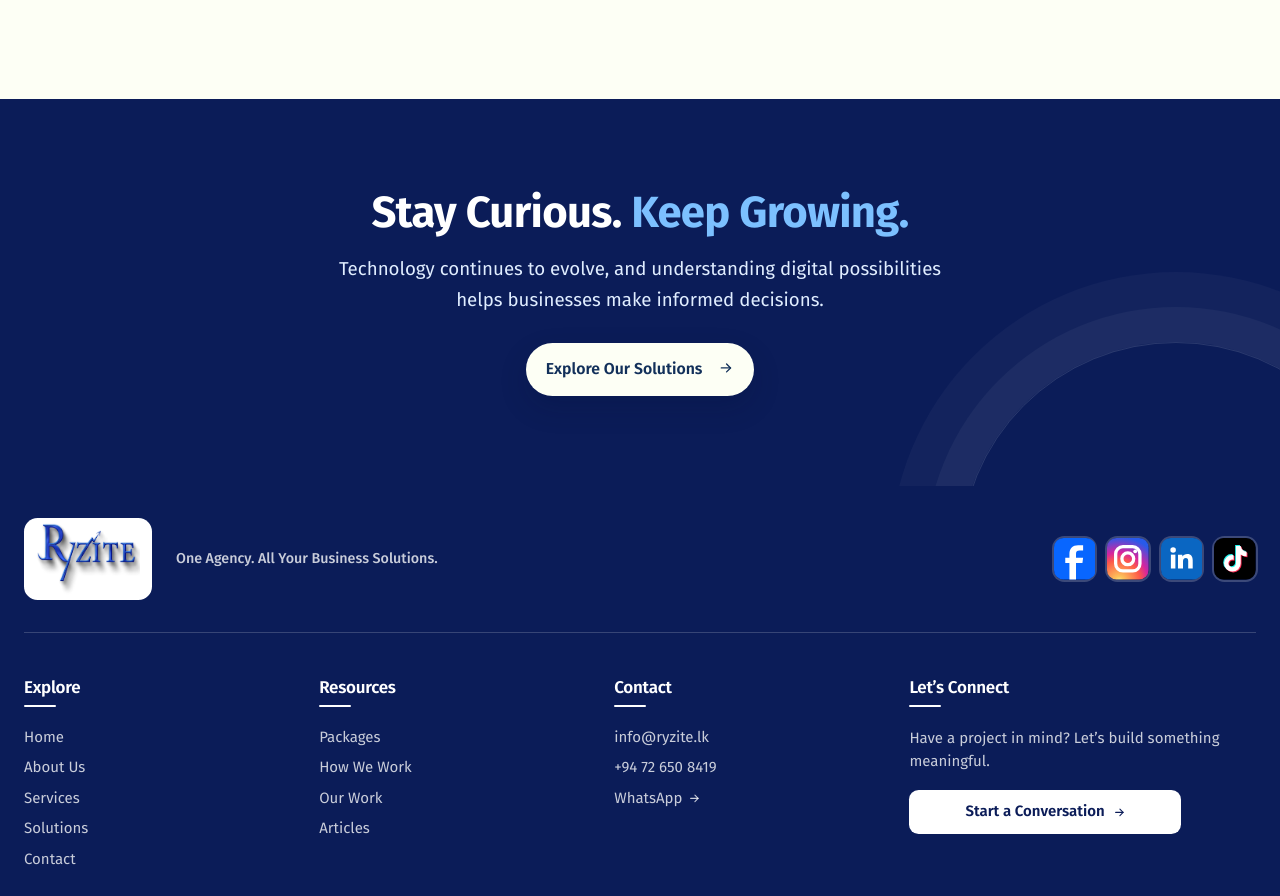
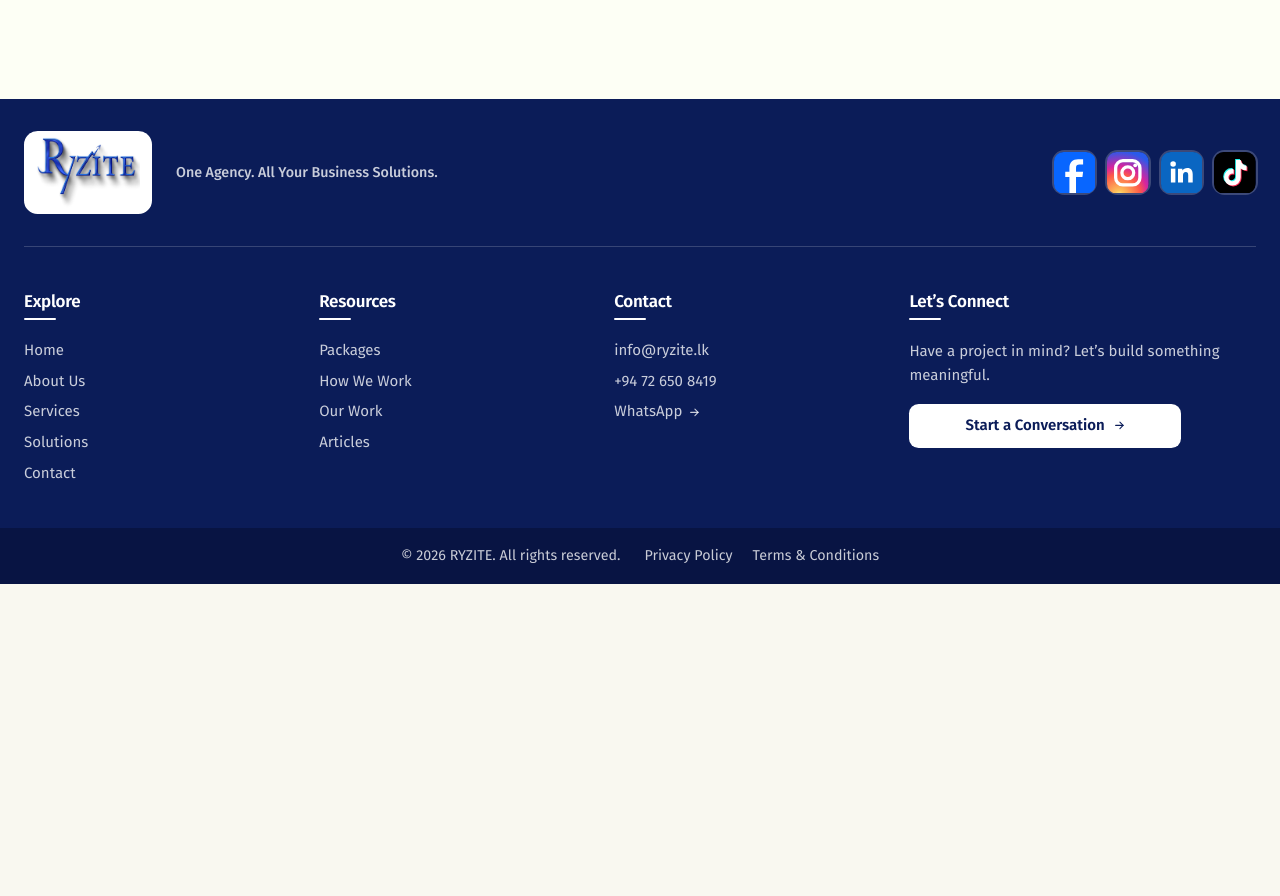
Before and after one commit to Nisla1234/ryzite-unified-platform, an Astro site: page /articles in a window 1280 px wide. Shown: the part 2662-3558 px from the top of the page. After the commit the page ends 3246 px from the top, so only its background shows below. Built offline with nearby package versions, Linux system fonts and the light colour scheme; Astro itself is replaced by a stand-in of ours; a web font is replaced by a local one.

Commit message:
remove closing call to action section from resource pages

```diff
--- a/src/components/sections/ResourcesPage.astro
+++ b/src/components/sections/ResourcesPage.astro
@@ -37,7 +37,6 @@ const heroImages: Partial<Record<ResourcePage, { src: string; alt: string; width
   articles: { src: '/images/resources/articles-hero.webp', alt: 'A person working at a laptop in a modern office, with content and data panels flowing through the air.', width: 735, height: 522 },
 };
 const heroImage = heroImages[page];
-const closingCtaHref = page === 'articles' ? '/solutions/' : '/contact/';
 const packageContactHref = '/contact/?package=guidance';
 const canonicalUrl = new URL(paths[page], Astro.url).href;
 const pageTranslations = Object.fromEntries(
@@ -311,16 +310,6 @@ const pageTranslations = Object.fromEntries(
       </section>
     </>}
 
-    <section class="resource-closing" aria-labelledby="resource-closing-title">
-      <div class="resource-closing__orb" aria-hidden="true"></div>
-      <div class="resource-closing__inner" data-resource-reveal>
-        <h2 id="resource-closing-title" data-resource-key="closingTitle">{copy.closingTitle}</h2>
-        <p data-resource-key="closingDescription">{copy.closingDescription}</p>
-        <a class="resource-button resource-button--light" href={closingCtaHref}>
-          <span data-resource-key="closingCta">{copy.closingCta}</span><span aria-hidden="true"><ArrowUpRight /></span>
-        </a>
-      </div>
-    </section>
   </div>
 </MainLayout>
 
@@ -571,14 +560,6 @@ const pageTranslations = Object.fromEntries(
   .resource-editorial-list li { display: grid; grid-template-columns: 2rem minmax(0, 1fr); gap: 1rem; padding: 1.1rem .2rem; border-bottom: 1px solid #d7e1ee; }
   .resource-editorial-list li > span { color: var(--resource-blue); font-size: .8125rem; font-weight: 600; }
   .resource-editorial-list p { margin: 0; color: #30435c; font-weight: 600; line-height: 1.55; }
-  .resource-closing { position: relative; isolation: isolate; display: grid; min-height: 380px; place-items: center; padding: clamp(4rem, 7vw, 6rem) var(--space-frame); overflow: hidden; color: #fff; background: var(--color-brand); text-align: center; }
-  .resource-closing__inner { position: relative; z-index: 1; width: min(100%, 800px); }
-  .resource-closing .resource-eyebrow { justify-content: center; color: #b9dbff; }
-  .resource-closing h2 { margin: 0; color: #fff; font-family: var(--font-display); font-size: var(--size-h2); font-weight: 700; letter-spacing: var(--tracking-h2); line-height: var(--leading-h2); overflow-wrap: anywhere; }
-  .resource-closing__inner > p:not(.resource-eyebrow) { max-width: 620px; margin: 1rem auto 0; color: #e0edff; line-height: 1.7; }
-  .resource-button--light { color: #12305a; background: var(--color-milk); box-shadow: 0 .7rem 1.7rem #000f3230; }
-  .resource-button--light:hover { background: #eaf4ff; } .resource-button.resource-button--light:focus-visible { outline-color: #fff; }
-  .resource-closing__orb { position: absolute; z-index: -1; right: -7rem; bottom: -18rem; width: 27rem; aspect-ratio: 1; border: 1px solid #ffffff20; border-radius: 50%; box-shadow: 0 0 0 35px #ffffff0b, 0 0 0 70px #ffffff08; }
   @media (max-width: 900px) {
     .resource-hero__inner { min-height: 450px; grid-template-columns: minmax(0, 1fr) minmax(230px, .65fr); gap: 1.5rem; }
     .resource-package-grid { grid-template-columns: repeat(2, minmax(0, 1fr)); }
@@ -610,7 +591,6 @@ const pageTranslations = Object.fromEntries(
     .resource-principle-card, .resource-approach-card, .resource-topic-card { min-height: 175px; }
     .resource-principle-card h3, .resource-approach-card h3, .resource-topic-card h3 { margin-top: 1.5rem; }
     .resource-empty-state { min-height: 250px; padding: 2rem 1.2rem; }
-    .resource-closing { min-height: 350px; padding-inline: 1rem; }
   }
   @media (max-width: 360px) {
     .resource-comparison th, .resource-comparison td { padding-inline: .35rem; }
```
